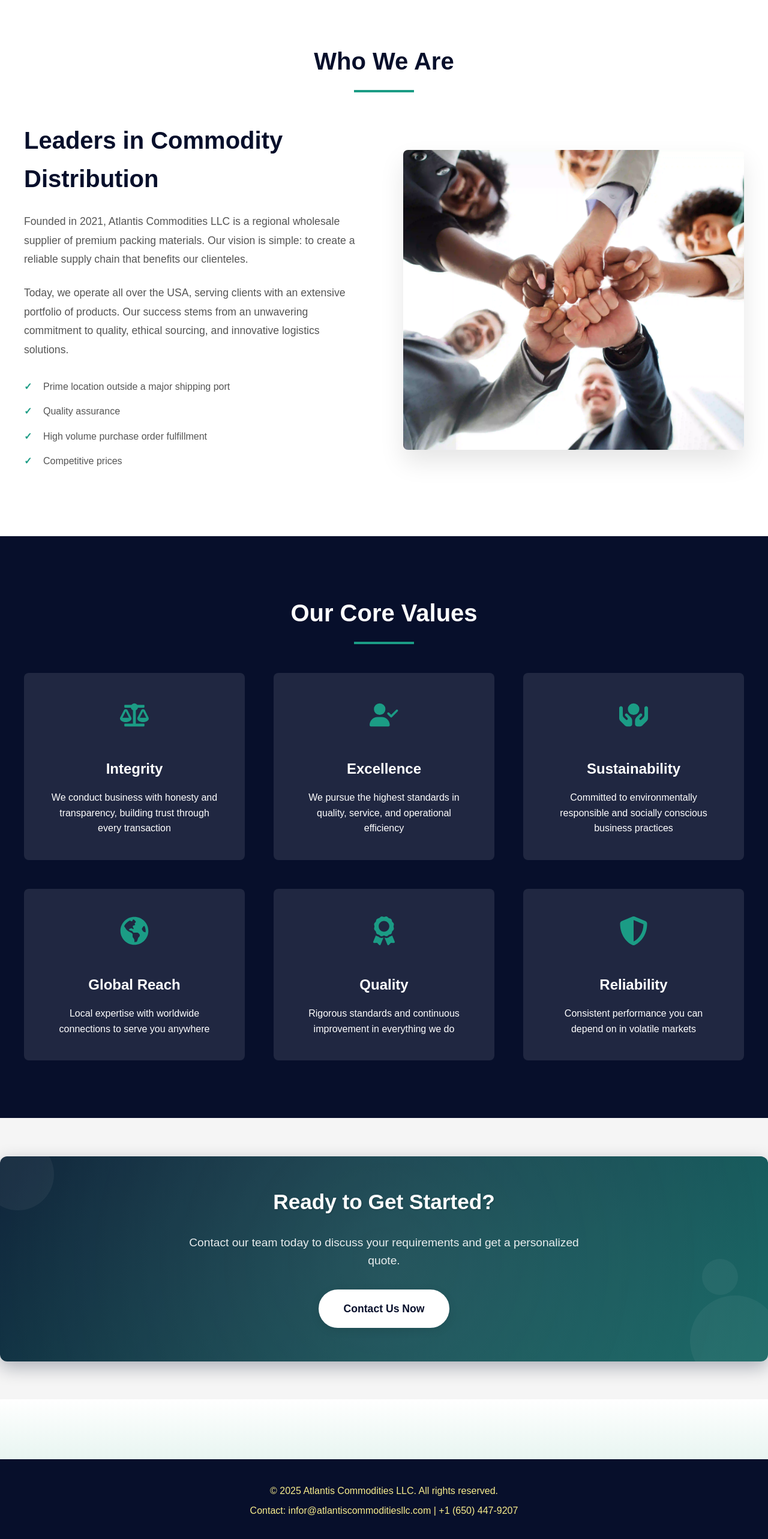
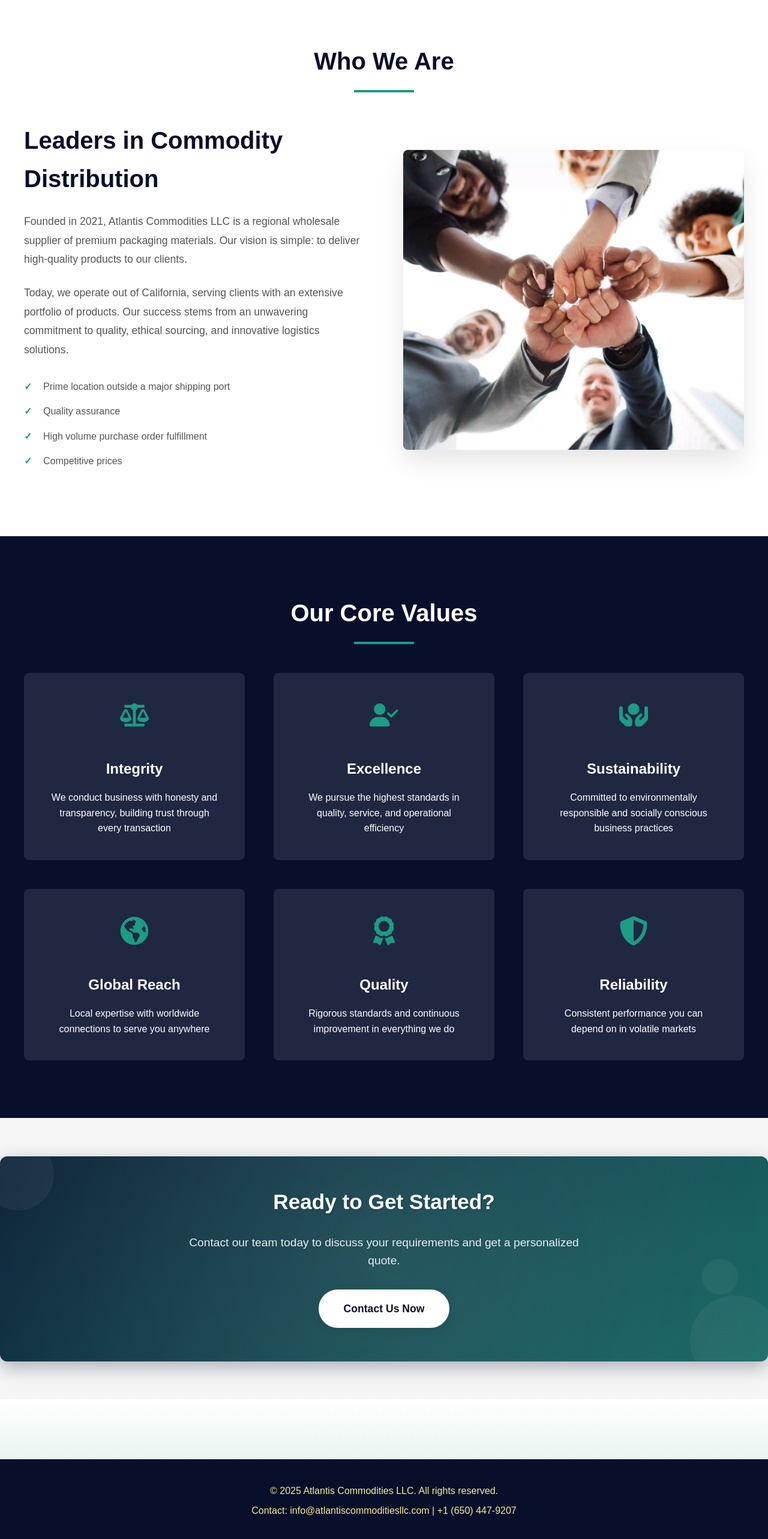
Before and after one commit to deeismyname/atlantis_commodities, a React (Create React App) app: page /about in a window 1280 px wide. Shown: the part 818-3384 px from the top of the page at 60% size. Built offline with nearby package versions, Linux system fonts and the light colour scheme.

Commit message:
fix about preview

```diff
--- a/src/components/Footer.js
+++ b/src/components/Footer.js
@@ -39,7 +39,7 @@ const Footer = () => {
     <FooterWrapper>
       <FooterContent>
         <p>© 2025 Atlantis Commodities LLC. All rights reserved.</p>
-        <p>Contact: infor@atlantiscommoditiesllc.com | +1 (650) 447-9207</p>
+        <p>Contact: info@atlantiscommoditiesllc.com | +1 (650) 447-9207</p>
       </FooterContent>
     </FooterWrapper>
   );
--- a/src/pages/About.js
+++ b/src/pages/About.js
@@ -280,11 +280,10 @@ const AboutPage = () => {
           <CompanyText>
             <h2>Leaders in Commodity Distribution</h2>
             <p>
-            Founded in 2021, Atlantis Commodities LLC is a regional wholesale supplier of premium packing materials. Our vision is simple: to create a reliable supply chain that benefits our clienteles.
+            Founded in 2021, Atlantis Commodities LLC is a regional wholesale supplier of premium packaging materials. Our vision is simple: to deliver high-quality products to our clients.
             </p>
             <p>
-              Today, we operate all over the USA, serving clients with an extensive portfolio of products.
-              Our success stems from an unwavering commitment to quality, ethical sourcing, and innovative logistics solutions.
+            Today, we operate out of California, serving clients with an extensive portfolio of products. Our success stems from an unwavering commitment to quality, ethical sourcing, and innovative logistics solutions.
             </p>
             <CompanyHighlights>
               <HighlightItem>Prime location outside a major shipping port</HighlightItem>
--- a/src/pages/Contact.js
+++ b/src/pages/Contact.js
@@ -262,7 +262,7 @@ const Contact = () => {
             <FaEnvelope />
             <div>
               <h3>Email</h3>
-              <p><a href="mailto:infor@atlantiscommoditiesllc.com">infor@atlantiscommoditiesllc.com</a></p>
+              <p><a href="mailto:infor@atlantiscommoditiesllc.com">info@atlantiscommoditiesllc.com</a></p>
             </div>
           </InfoItem>
         </ContactInfo>
```
